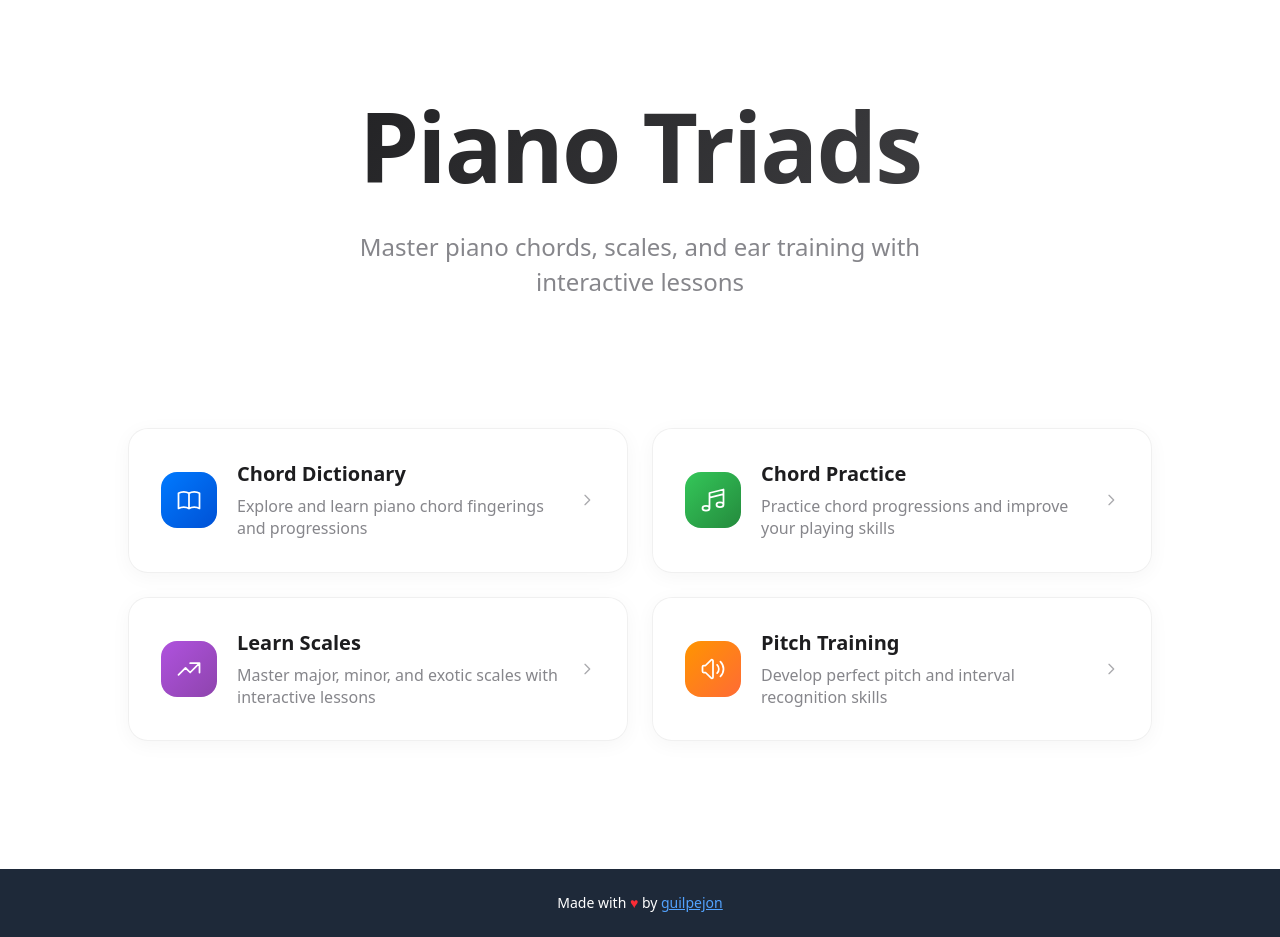
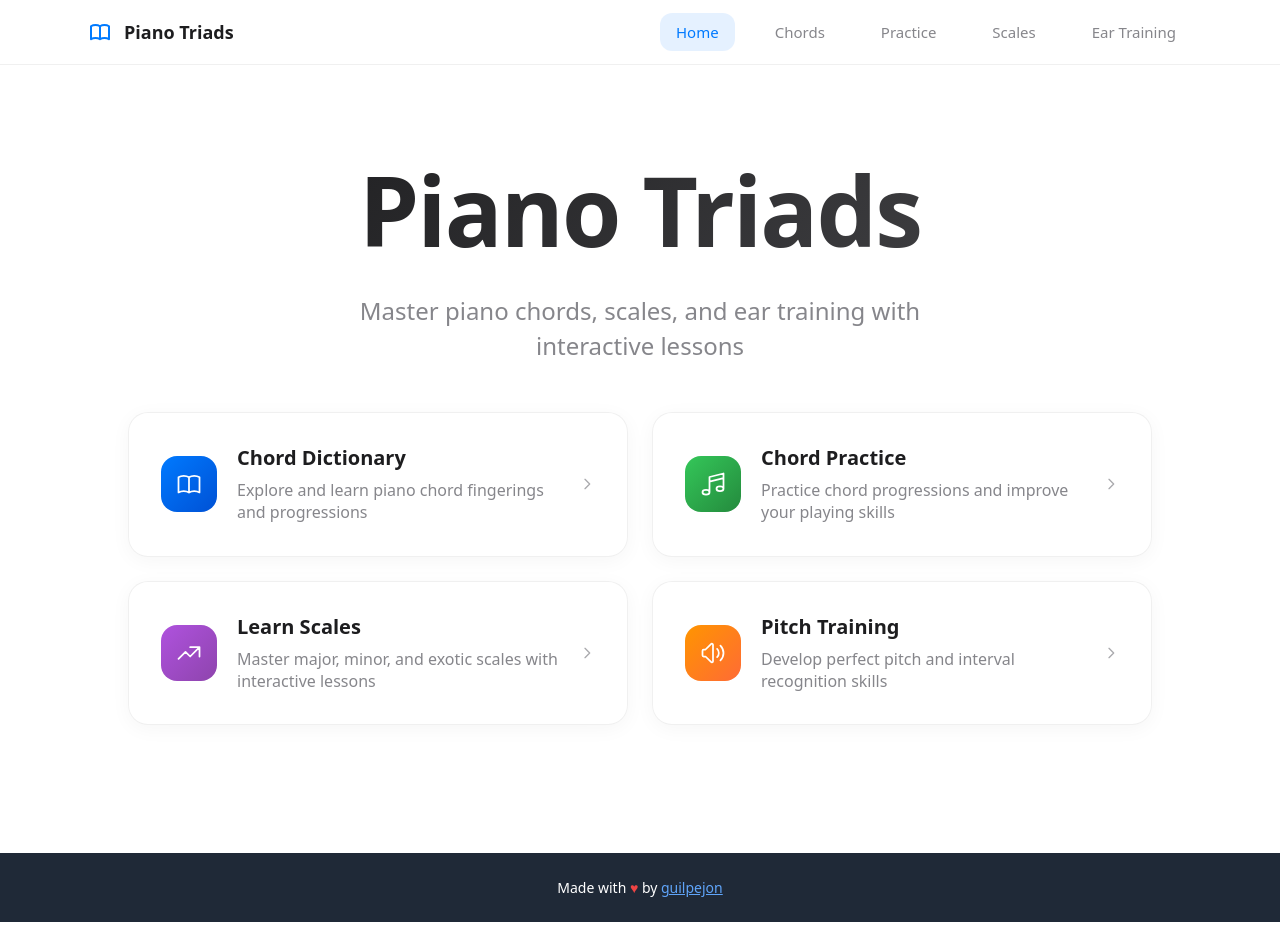
Before and after one commit to guilpejon/piano-triads, a SvelteKit app: page / in a window 1280 px wide. Built offline with nearby package versions, Linux system fonts and the light colour scheme.

Commit message:
Added navbar

```diff
--- a/src/lib/components/MusicScore.svelte
+++ b/src/lib/components/MusicScore.svelte
@@ -130,7 +130,7 @@
     background: rgba(255, 255, 255, 0.95);
     border: 1px solid rgba(0, 0, 0, 0.08);
     border-radius: 16px;
-    padding: 24px;
+    padding: 2rem;
     backdrop-filter: blur(10px);
     box-shadow: 0 4px 20px rgba(0, 0, 0, 0.06);
     max-width: 500px;
@@ -162,7 +162,7 @@
 
   .staff {
     position: relative;
-    width: 200px;
+    width: 220px;
     height: 80px;
     margin-top: -20px;
   }
@@ -264,6 +264,11 @@
     z-index: 2;
   }
 
+  @media (max-width: 480px) {
+    .music-score {
+      padding: 1rem;
+    }
+  }
 </style>
 
 <div class="music-score">
--- /dev/null
+++ b/src/lib/components/Navbar.svelte
@@ -0,0 +1,279 @@
+<script lang="ts">
+  import { page } from '$app/stores';
+
+  // Navigation items
+  const navItems = [
+    { href: '/', label: 'Home' },
+    { href: '/chord-dictionary', label: 'Chords' },
+    { href: '/chord-practice', label: 'Practice' },
+    { href: '/learn-scales', label: 'Scales' },
+    { href: '/pitch-training', label: 'Ear Training' }
+  ];
+
+  // Mobile menu state
+  let mobileMenuOpen = false;
+
+  function toggleMobileMenu() {
+    mobileMenuOpen = !mobileMenuOpen;
+  }
+
+  function closeMobileMenu() {
+    mobileMenuOpen = false;
+  }
+
+  // Reactive statement to get current path
+  $: currentPath = $page.url.pathname;
+</script>
+
+<nav class="navbar">
+  <div class="nav-container">
+    <!-- Logo/Brand -->
+    <a href="/" class="nav-brand" on:click={closeMobileMenu}>
+      <svg class="nav-logo" width="24" height="24" viewBox="0 0 24 24" fill="none" stroke="currentColor">
+        <path stroke-linecap="round" stroke-linejoin="round" stroke-width="2" d="M12 6.253v13m0-13C10.832 5.477 9.246 5 7.5 5S4.168 5.477 3 6.253v13C4.168 18.477 5.754 18 7.5 18s3.332.477 4.5 1.253m0-13C13.168 5.477 14.754 5 16.5 5c1.746 0 3.332.477 4.5 1.253v13C19.832 18.477 18.246 18 16.5 18c-1.746 0-3.332.477-4.5 1.253" />
+      </svg>
+      <span class="nav-brand-text">Piano Triads</span>
+    </a>
+
+    <!-- Desktop Navigation -->
+    <div class="nav-links">
+      {#each navItems as item}
+        <a
+          href={item.href}
+          class="nav-link"
+          class:active={currentPath === item.href}
+        >
+          {item.label}
+        </a>
+      {/each}
+    </div>
+
+    <!-- Mobile Menu Button -->
+    <button
+      class="mobile-menu-btn"
+      class:active={mobileMenuOpen}
+      on:click={toggleMobileMenu}
+      aria-label="Toggle menu"
+    >
+      <span class="hamburger-line"></span>
+      <span class="hamburger-line"></span>
+      <span class="hamburger-line"></span>
+    </button>
+  </div>
+
+  <!-- Mobile Menu -->
+  {#if mobileMenuOpen}
+    <!-- Overlay -->
+    <div
+      class="mobile-menu-overlay"
+      on:click={closeMobileMenu}
+      on:keydown={(e) => e.key === 'Escape' && closeMobileMenu()}
+      role="button"
+      tabindex="0"
+    ></div>
+
+    <!-- Menu -->
+    <div class="mobile-menu">
+      <div class="mobile-nav-links">
+        {#each navItems as item}
+          <a
+            href={item.href}
+            class="mobile-nav-link"
+            class:active={currentPath === item.href}
+            on:click={closeMobileMenu}
+          >
+            {item.label}
+          </a>
+        {/each}
+      </div>
+    </div>
+  {/if}
+</nav>
+
+<style>
+  /* Fixed navbar */
+  .navbar {
+    position: fixed;
+    top: 0;
+    left: 0;
+    right: 0;
+    z-index: 1000;
+    background: rgba(255, 255, 255, 0.95);
+    backdrop-filter: blur(20px);
+    border-bottom: 1px solid var(--color-border-light);
+  }
+
+  /* Container */
+  .nav-container {
+    max-width: 72rem;
+    margin: 0 auto;
+    padding: 0 1.5rem;
+    height: 4rem;
+    display: flex;
+    align-items: center;
+    justify-content: space-between;
+  }
+
+  /* Brand */
+  .nav-brand {
+    display: flex;
+    align-items: center;
+    gap: 0.75rem;
+    text-decoration: none;
+    color: var(--color-text-primary);
+    font-weight: 700;
+    font-size: 1.125rem;
+  }
+
+  .nav-brand:hover {
+    opacity: 0.8;
+  }
+
+  .nav-logo {
+    color: var(--color-accent);
+    flex-shrink: 0;
+  }
+
+  .nav-brand-text {
+    white-space: nowrap;
+  }
+
+  /* Desktop navigation */
+  .nav-links {
+    display: flex;
+    align-items: center;
+    gap: 1.5rem;
+  }
+
+  .nav-link {
+    text-decoration: none;
+    color: var(--color-text-secondary);
+    font-weight: 500;
+    font-size: 0.9375rem;
+    padding: 0.5rem 1rem;
+    border-radius: 0.75rem;
+    transition: var(--transition-smooth);
+    white-space: nowrap;
+  }
+
+  .nav-link:hover {
+    color: var(--color-text-primary);
+    background: rgba(0, 0, 0, 0.04);
+  }
+
+  .nav-link.active {
+    color: var(--color-accent);
+    background: rgba(0, 122, 255, 0.1);
+  }
+
+  /* Mobile menu button */
+  .mobile-menu-btn {
+    display: none;
+    flex-direction: column;
+    justify-content: center;
+    width: 2.5rem;
+    height: 2.5rem;
+    background: none;
+    border: none;
+    cursor: pointer;
+    padding: 0;
+    gap: 0.25rem;
+  }
+
+  .hamburger-line {
+    width: 1.25rem;
+    height: 0.125rem;
+    background: var(--color-text-primary);
+    border-radius: 0.0625rem;
+    transition: all 0.3s ease;
+  }
+
+  .mobile-menu-btn.active .hamburger-line:nth-child(1) {
+    transform: rotate(45deg) translate(0.1875rem, 0.1875rem);
+  }
+
+  .mobile-menu-btn.active .hamburger-line:nth-child(2) {
+    opacity: 0;
+  }
+
+  .mobile-menu-btn.active .hamburger-line:nth-child(3) {
+    transform: rotate(-45deg) translate(0.1875rem, -0.1875rem);
+  }
+
+  /* Mobile menu overlay */
+  .mobile-menu-overlay {
+    position: fixed;
+    top: 4rem;
+    left: 0;
+    right: 0;
+    bottom: 0;
+    background: rgba(0, 0, 0, 0.3);
+    backdrop-filter: blur(4px);
+    z-index: 999;
+  }
+
+  /* Mobile menu */
+  .mobile-menu {
+    position: fixed;
+    top: 4rem;
+    left: 0;
+    right: 0;
+    background: rgba(255, 255, 255, 0.98);
+    backdrop-filter: blur(20px);
+    border-bottom: 1px solid var(--color-border-light);
+    z-index: 1000;
+    box-shadow: 0 4px 20px rgba(0, 0, 0, 0.1);
+  }
+
+  .mobile-nav-links {
+    padding: 1.5rem;
+    display: flex;
+    flex-direction: column;
+    gap: 0.5rem;
+  }
+
+  .mobile-nav-link {
+    text-decoration: none;
+    color: var(--color-text-secondary);
+    font-weight: 500;
+    font-size: 1rem;
+    padding: 1rem 1.5rem;
+    border-radius: 0.75rem;
+    transition: var(--transition-smooth);
+  }
+
+  .mobile-nav-link:hover {
+    color: var(--color-text-primary);
+    background: rgba(0, 0, 0, 0.04);
+  }
+
+  .mobile-nav-link.active {
+    color: var(--color-accent);
+    background: rgba(0, 122, 255, 0.1);
+  }
+
+  /* Responsive */
+  @media (max-width: 768px) {
+    .nav-container {
+      padding: 0 1.25rem;
+    }
+
+    .nav-links {
+      display: none;
+    }
+
+    .mobile-menu-btn {
+      display: flex;
+    }
+
+    .nav-brand-text {
+      display: none;
+    }
+  }
+
+  @media (max-width: 480px) {
+    .nav-container {
+      padding: 0 1rem;
+    }
+  }
+</style>
--- a/src/routes/+layout.svelte
+++ b/src/routes/+layout.svelte
@@ -1,24 +1,29 @@
 <script lang="ts">
 	import '../app.css';
 	import favicon from '$lib/assets/favicon.svg';
+	import Navbar from '$lib/components/Navbar.svelte';
 </script>
 
 <svelte:head>
 	<link rel="icon" href={favicon} />
 </svelte:head>
 
-<div class="min-h-screen bg-white">
-    <slot />
+<div class="app-layout">
+	<Navbar />
 
-    <footer class="bg-gray-800 text-white py-6 mt-auto">
-        <div class="max-w-7xl mx-auto px-4 sm:px-6 text-center">
-			<p class="text-sm">
-				Made with <span class="text-red-500">♥</span> by
+	<main class="main-content">
+		<slot />
+	</main>
+
+	<footer class="app-footer">
+		<div class="footer-container">
+			<p class="footer-text">
+				Made with <span class="heart">♥</span> by
 				<a
 					href="https://www.github.com/guilpejon"
 					target="_blank"
 					rel="noopener noreferrer"
-					class="text-blue-400 hover:text-blue-300 transition-colors underline"
+					class="footer-link"
 				>
 					guilpejon
 				</a>
@@ -26,3 +31,62 @@
 		</div>
 	</footer>
 </div>
+
+<style>
+	.app-layout {
+		min-height: 100vh;
+		background: var(--color-background);
+		display: flex;
+		flex-direction: column;
+	}
+
+	.main-content {
+		flex: 1;
+		padding-top: 4rem; /* Account for fixed navbar height */
+	}
+
+	.app-footer {
+		background: #1f2937;
+		color: white;
+		padding: 1.5rem 0;
+		margin-top: auto;
+	}
+
+	.footer-container {
+		max-width: 72rem;
+		margin: 0 auto;
+		padding: 0 1.5rem;
+		text-align: center;
+	}
+
+	.footer-text {
+		font-size: 0.875rem;
+		margin: 0;
+	}
+
+	.heart {
+		color: #ef4444;
+	}
+
+	.footer-link {
+		color: #60a5fa;
+		text-decoration: underline;
+		transition: var(--transition-smooth);
+	}
+
+	.footer-link:hover {
+		color: #93c5fd;
+	}
+
+	@media (max-width: 768px) {
+		.footer-container {
+			padding: 0 1.25rem;
+		}
+	}
+
+	@media (max-width: 480px) {
+		.footer-container {
+			padding: 0 1rem;
+		}
+	}
+</style>
--- a/src/routes/+page.svelte
+++ b/src/routes/+page.svelte
@@ -89,14 +89,8 @@
     display: flex;
     align-items: center;
     justify-content: center;
-    min-height: 100vh;
+    min-height: calc(100vh - 4rem); /* Account for navbar */
     padding: 3rem 0;
-		header {
-			margin-bottom: 5rem;
-			h1 {
-				margin-bottom: 2rem;
-			}
-		}
   }
 
   /* Features section */
--- a/src/routes/chord-dictionary/+page.svelte
+++ b/src/routes/chord-dictionary/+page.svelte
@@ -438,16 +438,21 @@
 <style>
   /* Chord dictionary wrapper */
   .chord-dictionary-wrapper {
-    min-height: 100vh;
+    min-height: calc(100vh - 4rem); /* Account for navbar */
     padding: 2rem 0;
-    header {
-			padding-bottom: 4rem;
-    }
   }
 
   /* Navigation */
   .navigation {
     padding-bottom: 1.5rem;
+  }
+
+  /* Back button icon */
+  .back-icon {
+    width: 1rem;
+    height: 1rem;
+    margin-right: 0.5rem;
+    stroke-width: 1.5;
   }
 
   /* Controls section */
@@ -474,14 +479,6 @@
     justify-content: center;
     align-items: center;
     padding: 3rem 2rem;
-  }
-
-  /* Back button icon */
-  .back-icon {
-    width: 1rem;
-    height: 1rem;
-    margin-right: 0.5rem;
-    stroke-width: 1.5;
   }
 
   /* Score section spacing */
```
